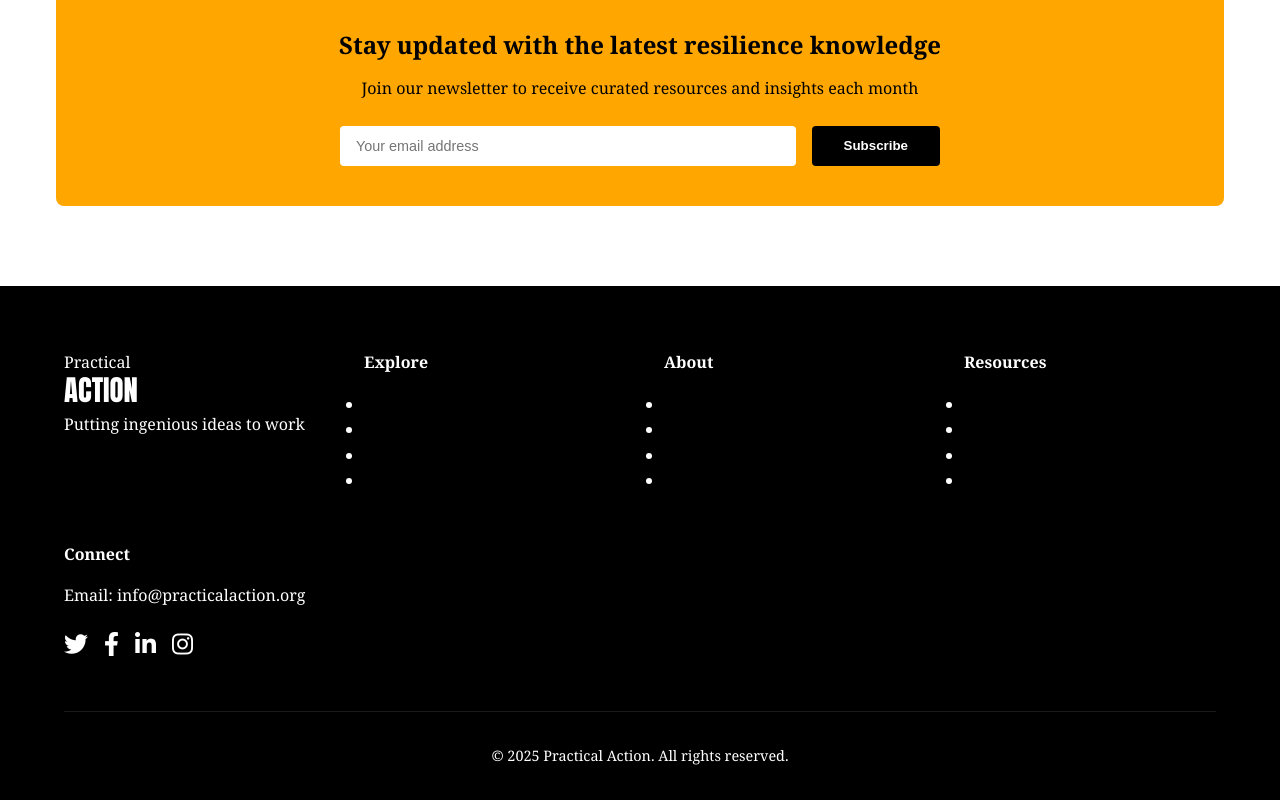
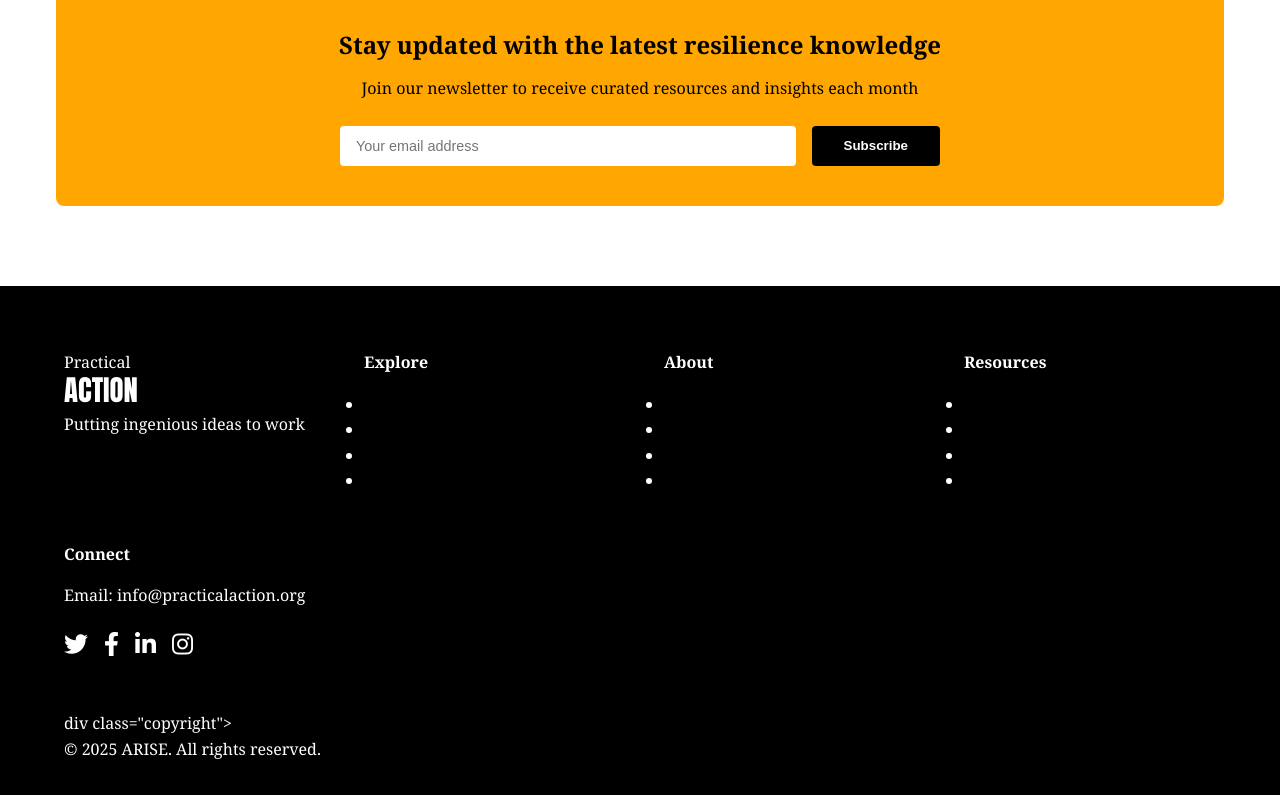
Before and after one commit to arunbh2/resilient-asia-hub, a plain HTML site: page knowledge.html in a window 1280 px wide. Shown: the part 2555-3355 px from the top of the page. Drawn offline with Linux system fonts and the light colour scheme; files that its build step writes are made by us from their sources.

Commit message:
Update knowledge.html

```diff
--- a/knowledge.html
+++ b/knowledge.html
@@ -329,9 +329,9 @@
             </div>
         </div>
 
-        <div class="copyright">
-            <p>&copy; 2025 Practical Action. All rights reserved.</p>
-        </div>
+       div class="copyright">
+    <p>&copy; 2025 ARISE. All rights reserved.</p>
+</div>
     </footer>
 
     <script src="js/main.js"></script>
```
